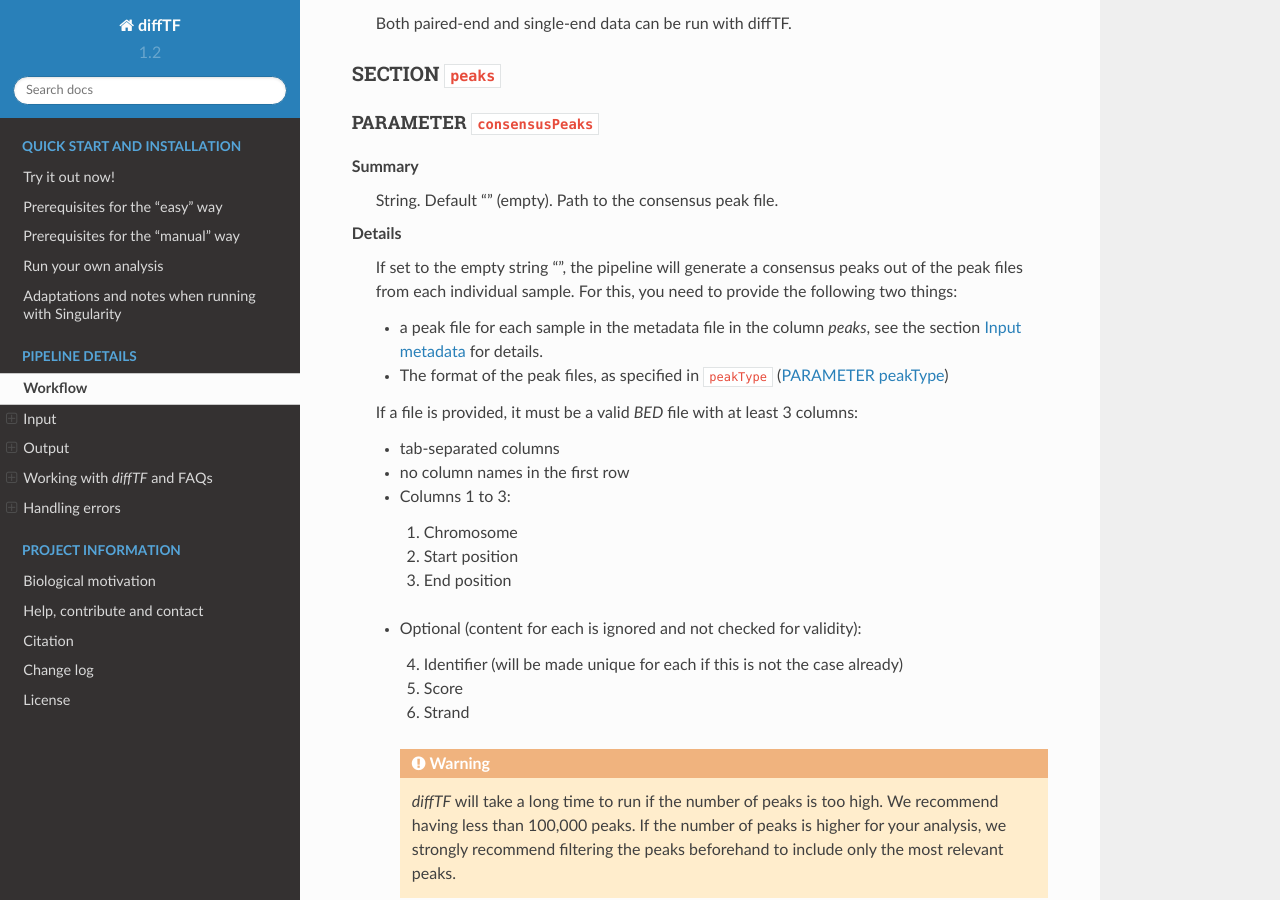
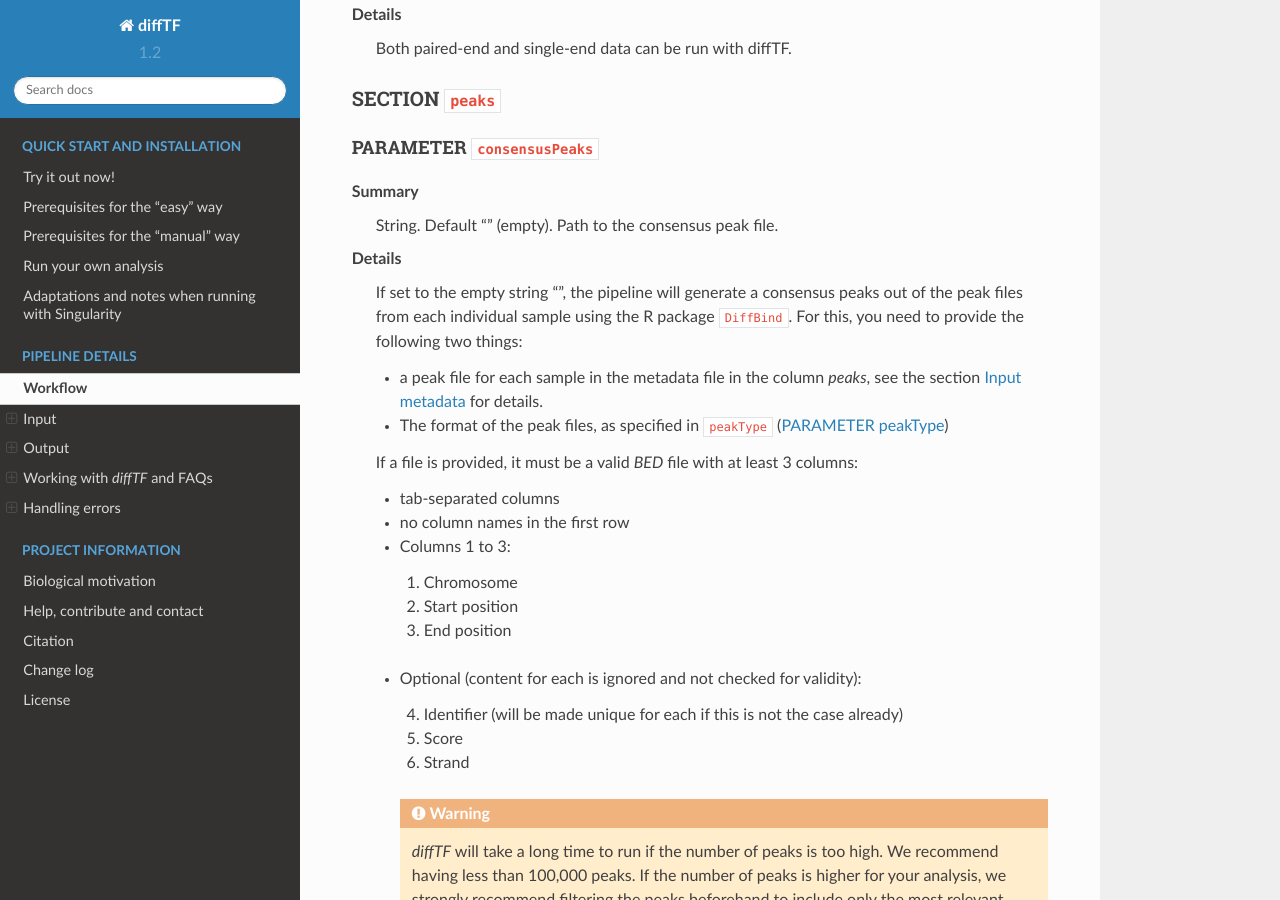
Before and after one commit to jfallmann/diffTF_Fork, a Sphinx documentation site: the page built from docs/chapter2.rst, in a window 1280 px wide and 900 px high, scrolled down 11234 px. Built offline with Sphinx 7.4.7 and the Read the Docs theme 2.0.0, drawn with Linux system fonts in a browser that asks for light colours; some of the changed text lies outside the part shown.

Commit message:
Minor documentation and changes and code cleanup

```diff
--- a/docs/chapter2.rst
+++ b/docs/chapter2.rst
@@ -40,8 +40,8 @@
 diffTF is implemented as a *Snakemake* pipeline. For a gentle introduction about *Snakemake*, see Section :ref:`workingWithPipeline`. As you can see, the workflow consists of the following steps or *rules*:
 
 - ``checkParameterValidity``: R script that checks whether the specified peak file has the correct format, whether the provided *fasta* file and the *BAM* files are compatible, and other checks
-- ``produceConsensusPeaks``:  R script that generates the consensus peaks if none are provided
-- ``filterSexChromosomesAndSortPeaks``: Filters various chromosomes 8sex, unassembled ones, contigs, etc) from the peak file.
+- ``produceConsensusPeaks``:  R script that generates the consensus peaks using the R package ``DiffBind`` if none are provided
+- ``filterSexChromosomesAndSortPeaks``: Filters various chromosomes (sex, unassembled ones, contigs, etc) from the peak file.
 - ``sortTFBSParallel``: Sort the TFBS lists by position
 - ``resortBAM``: Sort the *BAM* file for optimized processing (only run if data are paired-end)
 - ``intersectPeaksAndBAM``: Count all reads for peak regions across all input files
@@ -347,7 +347,7 @@
   String. Default "" (empty). Path to the consensus peak file.
 
 Details
-  If set to the empty string "", the pipeline will generate a consensus peaks out of the peak files from each individual sample. For this, you need to provide the following two things:
+  If set to the empty string "", the pipeline will generate a consensus peaks out of the peak files from each individual sample using the R package ``DiffBind``. For this, you need to provide the following two things:
 
   - a peak file for each sample in the metadata file in the column *peaks*, see the section :ref:`section_metadata` for details.
   - The format of the peak files, as specified in ``peakType`` (:ref:`parameter_peakType`)
```
Also changed, not shown: README.md (+2 -2 lines), 1 other file.
